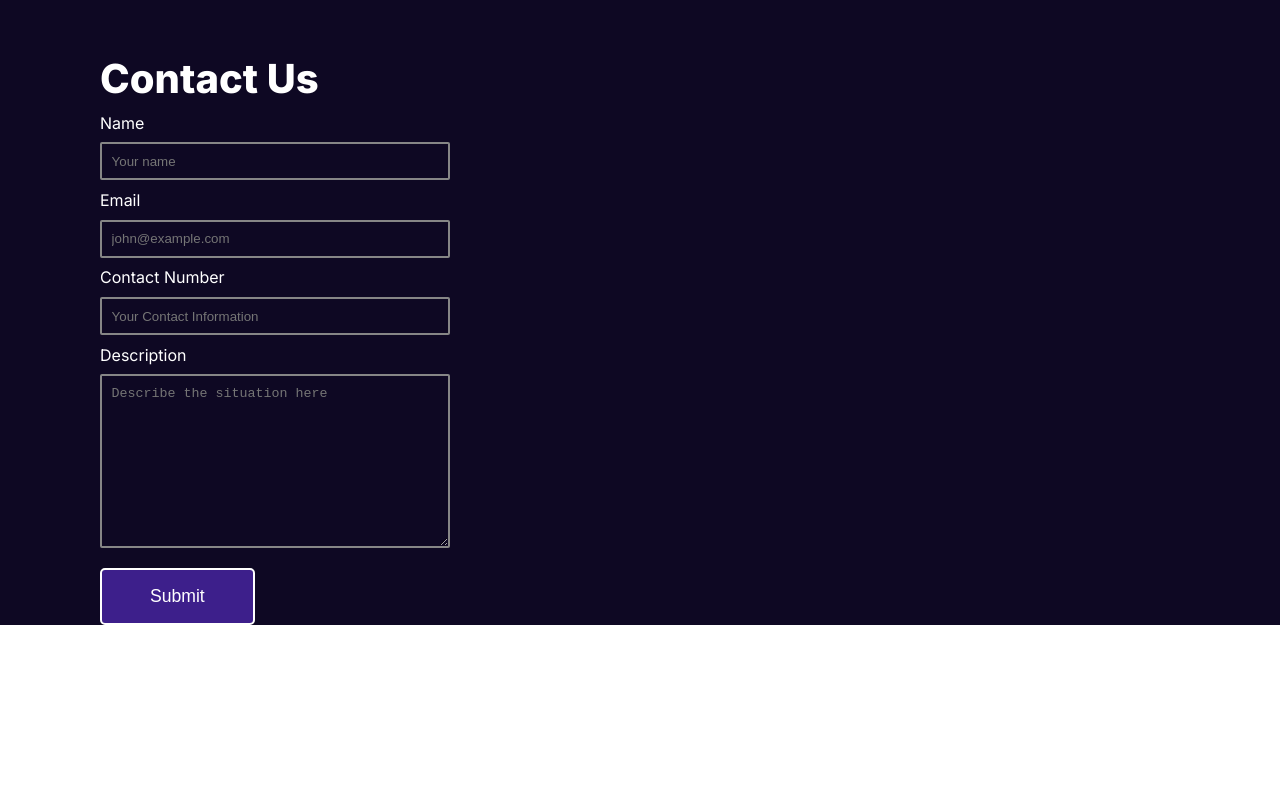
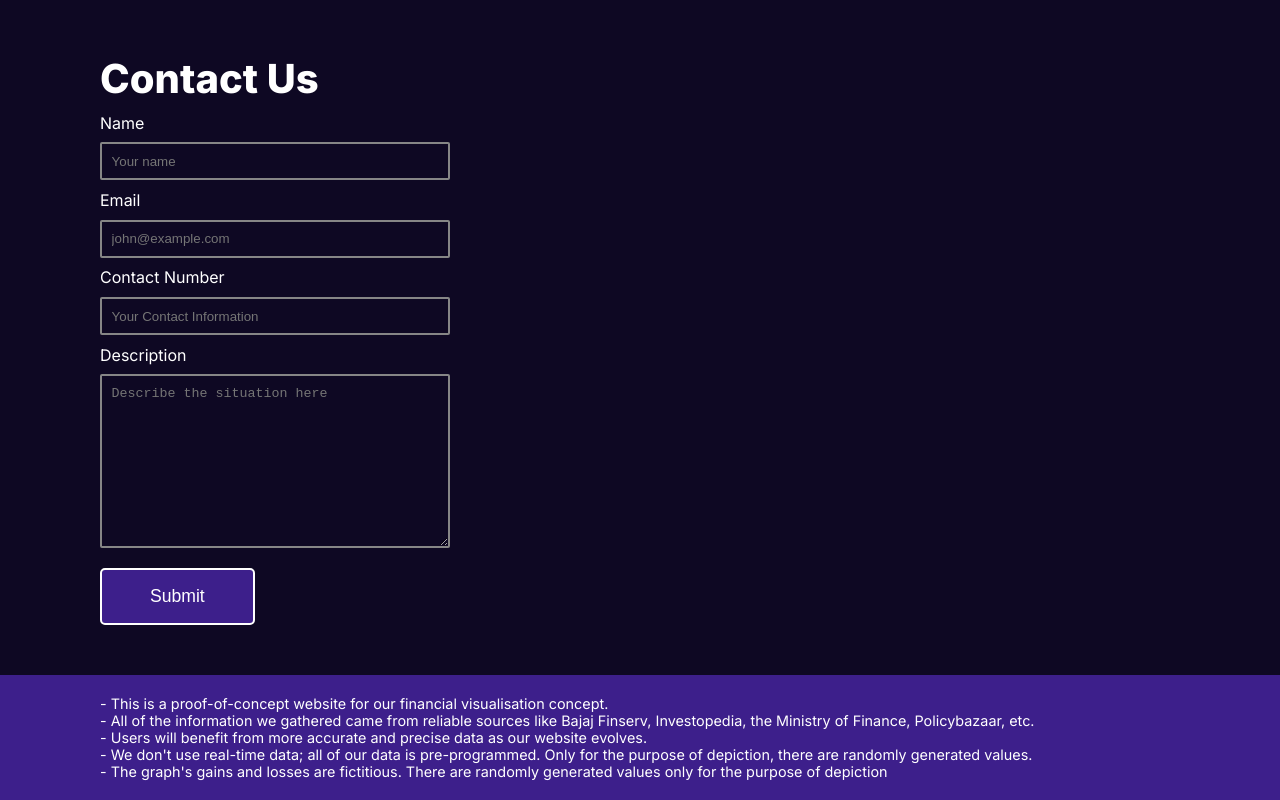
Before and after one commit to Anuragtech02/finvision-react, a React (Create React App) app: page / in a window 1280 px wide. Shown: the part 1437-2237 px from the top of the page. Before the commit the page ends 2062 px from the top, so only its background shows below. Built offline with nearby package versions, Linux system fonts and the light colour scheme.

Commit message:
Footer Added

```diff
--- a/src/App.js
+++ b/src/App.js
@@ -1,6 +1,7 @@
 import React from "react";
 import { Route, BrowserRouter as Router, Switch } from "react-router-dom";
 import styles from "./App.module.scss";
+import Footer from "./components/Footer/Footer";
 import rightGradient from "./assets/gradients/right-gradient.svg";
 import leftGradient from "./assets/gradients/left-gradient.svg";
 import Navbar from "./components/Navbar/Navbar";
@@ -14,6 +15,7 @@ import GlobalContextProvider from "./utils/contexts/GlobalContext";
 const App = () => {
   return (
     <GlobalContextProvider>
+      <div className={styles.coverContainer}>
         <div className={styles.container}>
           <div className={styles.gradientRight}>
             {/* <div className={styles.gradientRight}>
@@ -26,6 +28,7 @@ const App = () => {
 
           <Router basename="/finvision-react">
             <Navbar />
+
             <Switch>
               <Route path="/" exact component={Home} />
               <Route exact path="/learn" component={Learn} />
@@ -39,6 +42,8 @@ const App = () => {
         <img src={leftGradient} alt="finvision-gradient" />
       </div> */}
         </div>
+        <Footer />
+      </div>
     </GlobalContextProvider>
   );
 };
--- a/src/App.module.scss
+++ b/src/App.module.scss
@@ -13,6 +13,9 @@ $noise: "./assets/gradients/noise.svg";
   --clr-dark: #0e0823;
 
   --fixedWidth: 85%;
+}
+.coverContainer {
+  @extend .flexCol;
 }
 .container {
   @extend .flexRow;
--- /dev/null
+++ b/src/components/Footer/Footer.js
@@ -0,0 +1,21 @@
+import styles from "./Footer.module.scss";
+
+const Footer = () => {
+  return (
+    <div className={styles.container}>
+      <p>
+        - This is a proof-of-concept website for our financial visualisation
+        concept.
+        <br /> - All of the information we gathered came from reliable sources
+        like Bajaj Finserv, Investopedia, the Ministry of Finance, Policybazaar,
+        etc. <br /> - Users will benefit from more accurate and precise data as
+        our website evolves. <br /> - We don't use real-time data; all of our
+        data is pre-programmed. Only for the purpose of depiction, there are
+        randomly generated values.
+        <br /> - The graph's gains and losses are fictitious. There are randomly
+        generated values only for the purpose of depiction
+      </p>
+    </div>
+  );
+};
+export default Footer;
--- /dev/null
+++ b/src/components/Footer/Footer.module.scss
@@ -0,0 +1,10 @@
+.container {
+  width: 100%;
+  display: block;
+  background-color: var(--clr-primary);
+  color: white;
+  padding: 20px 100px;
+}
+.container p {
+  font-size: 0.9rem;
+}
--- a/src/pages/Contact/Contact.module.scss
+++ b/src/pages/Contact/Contact.module.scss
@@ -3,6 +3,7 @@
   width: 350px;
   margin-left: 100px;
   margin-top: 150px;
+  margin-bottom: 50px;
   @media screen and (max-width: $media-md) {
     margin-left: 5%;
   }
```
Lines whose indentation alone changed are shown as unchanged.
